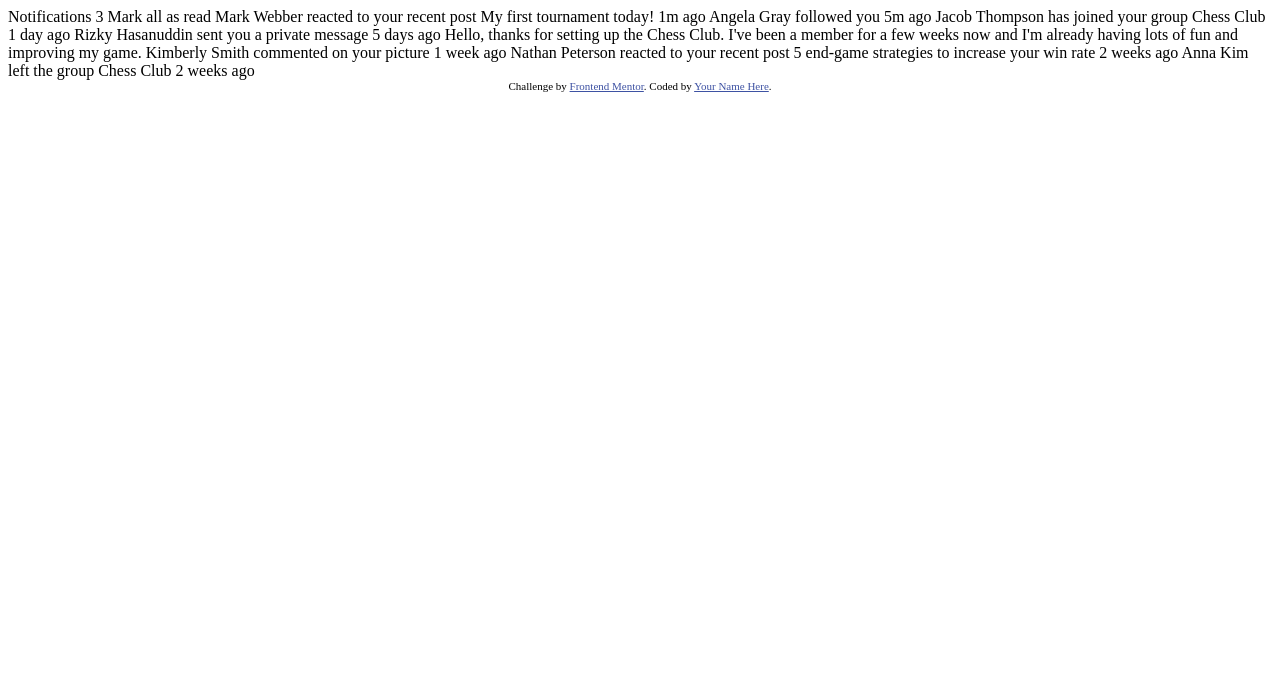
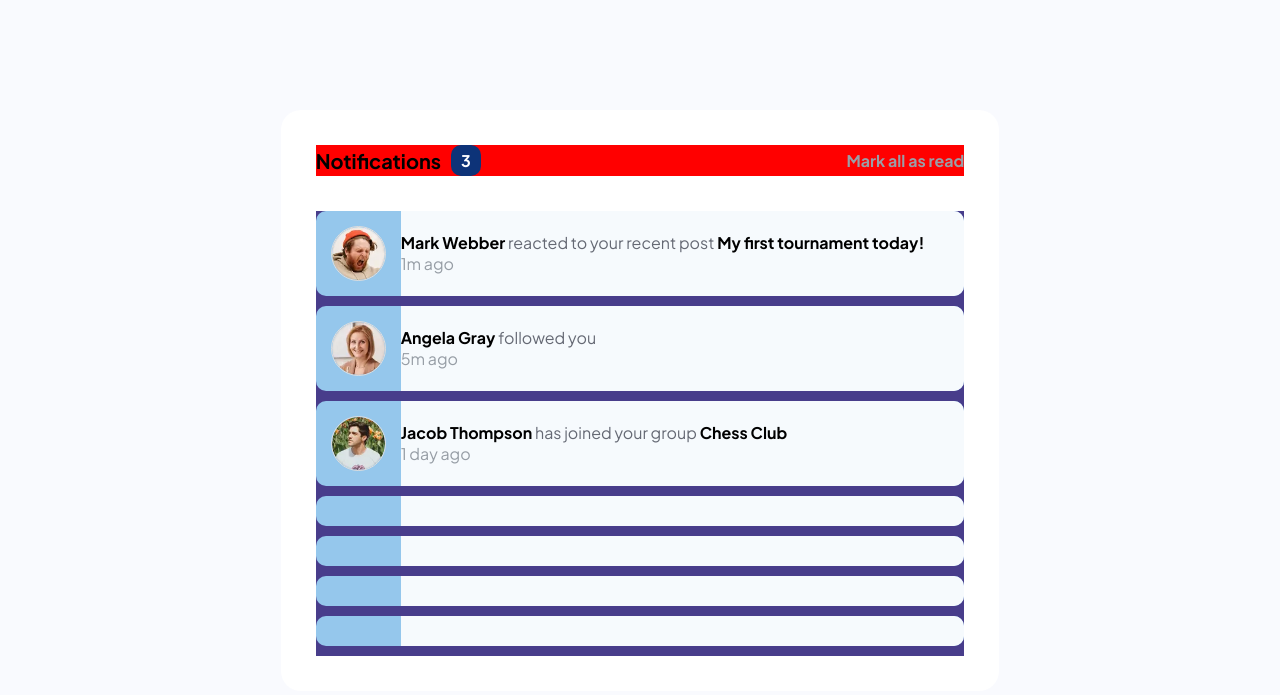
Before and after one commit to geovani-nascto/notifications-page-challenge, a plain HTML site: page index.html in a window 1280 px wide. Drawn offline with Linux system fonts and the light colour scheme.

Commit message:
customize comments

```diff
--- /dev/null
+++ b/assets/css/style.scss
@@ -0,0 +1,112 @@
+@font-face{
+    font-family: 'PlusJakarta';
+    src: url(/assets/fonts/PlusJakartaSans-VariableFont_wght.ttf);
+}
+
+*{
+    margin: 0;
+    padding: 0;
+    box-sizing: border-box;
+    font-family: 'PlusJakarta', 'sans-serif';
+    text-decoration: none;
+}
+
+.main{
+    background-color: #F9FAFE;
+    display: flex;
+    justify-content: center;
+    align-items: center;
+    min-height: 100vh;
+
+    .container{
+        background-color: #fff;
+        padding: 35px;
+        border-radius: 20px;
+        max-width: 730px;
+
+        .notifications-numbers{
+            display: flex;
+            justify-content: space-between;
+            background-color: red;
+            margin-bottom: 35px;
+
+            .box-notifications{
+                display: flex;
+
+                h2{
+                    display: flex;
+                    align-items: center;
+                    font-size: 20px;
+                    margin-right: 10px;
+                }
+
+                .number-notif{
+                    background-color: #0D3378;
+                    display: flex;
+                    justify-content: center;
+                    align-items: center;
+                    color: #fff;
+                    font-weight: bold;
+                    padding: 5px 10px;
+                    border-radius: 10px;
+                }
+            }
+
+            .mark-opt{
+                display: flex;
+                align-items: center;
+                color: #9a9ea7;
+            }
+        }
+
+        .notifications-persons{
+            display: flex;
+            flex-direction: column;
+            background-color: darkslateblue;
+
+            .person-notif{
+                display: flex;
+                background-color: #f6fafd;
+                background-color: #95c7ec;
+                margin-bottom: 10px;
+                border-radius: 10px;
+
+                .person-photo{
+                    width: 85px;
+                    padding: 15px;
+                    display: flex;
+                    justify-content: center;
+                    align-items: center;
+
+                    img{
+                        width: 100%;
+                        border-radius: 50%;
+                        border: 1px solid #ddd;
+                    }
+                }
+                .person-comments{
+                    background-color: #f6fafd;
+                    padding-right: 40px;
+                    border-radius: 0 10px 10px 0;
+                    display: flex;
+                    flex: 1;
+                    flex-direction: column;
+                    justify-content: center;
+
+                    .person--comment{
+                        color: #656974;
+
+                        a{
+                            font-weight: bold;
+                            color: #000;
+                        }
+                    }
+
+                    .time-posted{
+                        color: #969da5;
+                    }
+                }
+            }
+        }
+    }
+}
--- a/index.html
+++ b/index.html
@@ -1,22 +1,87 @@
 <!DOCTYPE html>
-<html lang="en">
+<html lang="pt-br">
 <head>
     <meta charset="UTF-8">
     <meta name="viewport" content="width=device-width, initial-scale=1.0"> <!-- displays site properly based on user's device -->
-
     <link rel="icon" type="image/png" sizes="32x32" href="./assets/images/favicon-32x32.png">
-
     <title>Frontend Mentor | Notifications page</title>
-
-  <!-- Feel free to remove these styles or customise in your own stylesheet 👍 -->
-  <style>
-    .attribution { font-size: 11px; text-align: center; }
-    .attribution a { color: hsl(228, 45%, 44%); }
-  </style>
+    <link rel="stylesheet" href="assets/css/style.css">
 </head>
 <body>
 
-  Notifications 3
+    <main class="main">
+        <div class="container">
+            <div class="notifications-numbers">
+                <div class="box-notifications">
+                    <h2>Notifications</h2>
+                    <div class="number-notif">3</div>
+                </div>
+                <div class="mark-opt">
+                    <h4>Mark all as read</h4>
+                </div>
+            </div>
+            <div class="notifications-persons">
+                <div class="person-notif">
+                    <div class="person-photo"><img src="assets/images/avatar-mark-webber.webp" alt="Foto de perfil de Mark Webber"></div>
+                    <div class="person-comments">
+                        <div class="person--comment"><a href="#">Mark Webber</a> reacted to your recent post <a href="">My first tournament today!</a></div>
+                        <div class="time-posted">1m ago</div>
+                    </div>
+                </div>
+                <div class="person-notif">
+                    <div class="person-photo"><img src="assets/images/avatar-angela-gray.webp" alt="Foto de perfil de Angela Gray"></div>
+                    <div class="person-comments">
+                        <div class="person--comment"><a href="">Angela Gray</a> followed you</div>
+                        <div class="time-posted">5m ago</div>
+                    </div>
+                </div>
+                <div class="person-notif">
+                    <div class="person-photo"><img src="assets/images/avatar-jacob-thompson.webp" alt="Foto de perfil de Jacob Thompson"></div>
+                    <div class="person-comments">
+                        <div class="person--comment"><a href="">Jacob Thompson</a> has joined your group <a href="">Chess Club</a></div>
+                        <div class="time-posted">1 day ago</div>
+                    </div>
+                </div>
+                <div class="person-notif">
+                    <div class="person-photo"></div>
+                    <div class="person-comments">
+                        <div class="person--comment"></div>
+                        <div class="time-posted"></div>
+                    </div>
+                </div>
+                <div class="person-notif">
+                    <div class="person-photo"></div>
+                    <div class="person-comments">
+                        <div class="person--comment"></div>
+                        <div class="time-posted"></div>
+                    </div>
+                </div>
+                <div class="person-notif">
+                    <div class="person-photo"></div>
+                    <div class="person-comments">
+                        <div class="person--comment"></div>
+                        <div class="time-posted"></div>
+                    </div>
+                </div>
+                <div class="person-notif">
+                    <div class="person-photo"></div>
+                    <div class="person-comments">
+                        <div class="person--comment"></div>
+                        <div class="time-posted"></div>
+                    </div>
+                </div>
+            </div>
+        </div>
+    </main>
+    <!-- <div class="attribution">
+        Challenge by <a href="https://www.frontendmentor.io?ref=challenge" target="_blank">Frontend Mentor</a>.
+        Coded by <a href="#">Your Name Here</a>.
+    </div> -->
+</body>
+</html>
+
+
+<!-- Notifications 3
 
 Mark all as read
 
@@ -41,11 +106,4 @@
 2 weeks ago
 
 Anna Kim left the group Chess Club
-  2 weeks ago
-
-  <div class="attribution">
-    Challenge by <a href="https://www.frontendmentor.io?ref=challenge" target="_blank">Frontend Mentor</a>.
-    Coded by <a href="#">Your Name Here</a>.
-  </div>
-</body>
-</html>
+2 weeks ago -->
```
Also changed, not shown: assets/css/style.css (added), 1 other file. Lines whose indentation alone changed are shown as unchanged.
